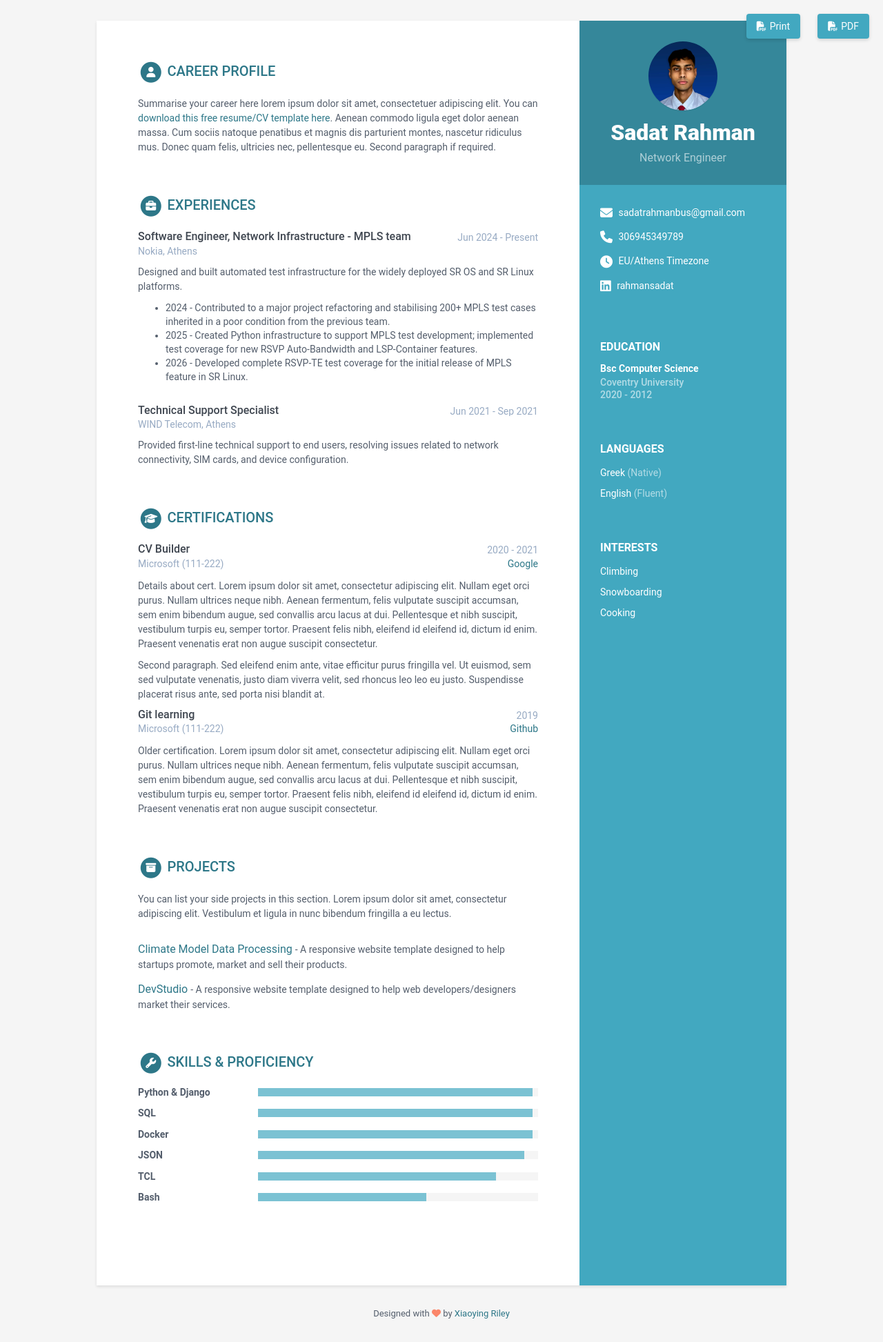
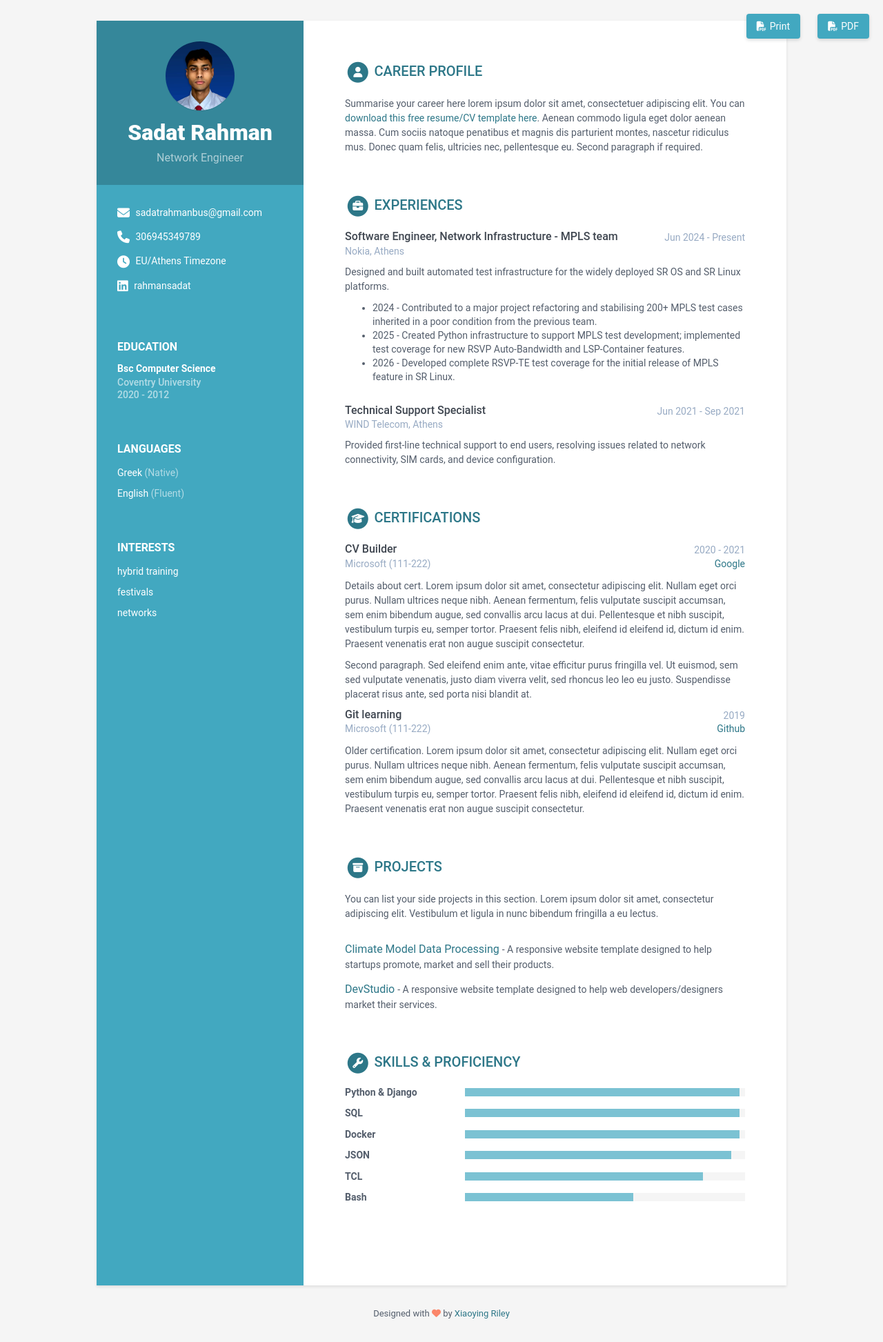
Before and after one commit to rahmansadat/rahmansadat.github.io, a Jekyll site: the page built from index.html, in a window 1280 px wide. Shown: the whole page at 69% size. Built offline with Jekyll 4.4.1, drawn with Linux system fonts in a browser that asks for light colours; nearby versions of some CDN libraries; library files that are not in the unit come from our copies.

Commit message:
switched sides

```diff
--- a/_data/data.yml
+++ b/_data/data.yml
@@ -3,7 +3,7 @@
 #
 
 sidebar:
-  position: right # position of the sidebar : left or right
+  position: left # position of the sidebar : left or right
   # about: True # set to False or comment line if you want to remove the "how to use?" in the sidebar
   education: True # set to False if you want education in main section instead of in sidebar
 
@@ -46,15 +46,13 @@
   interests:
     title: Interests
     info:
-    - item: Climbing
+    - item: hybrid training
       link:
 
-
-    - item: Snowboarding
+    - item: festivals
       link:
 
-
-    - item: Cooking
+    - item: networks
       link:
 
 
```
